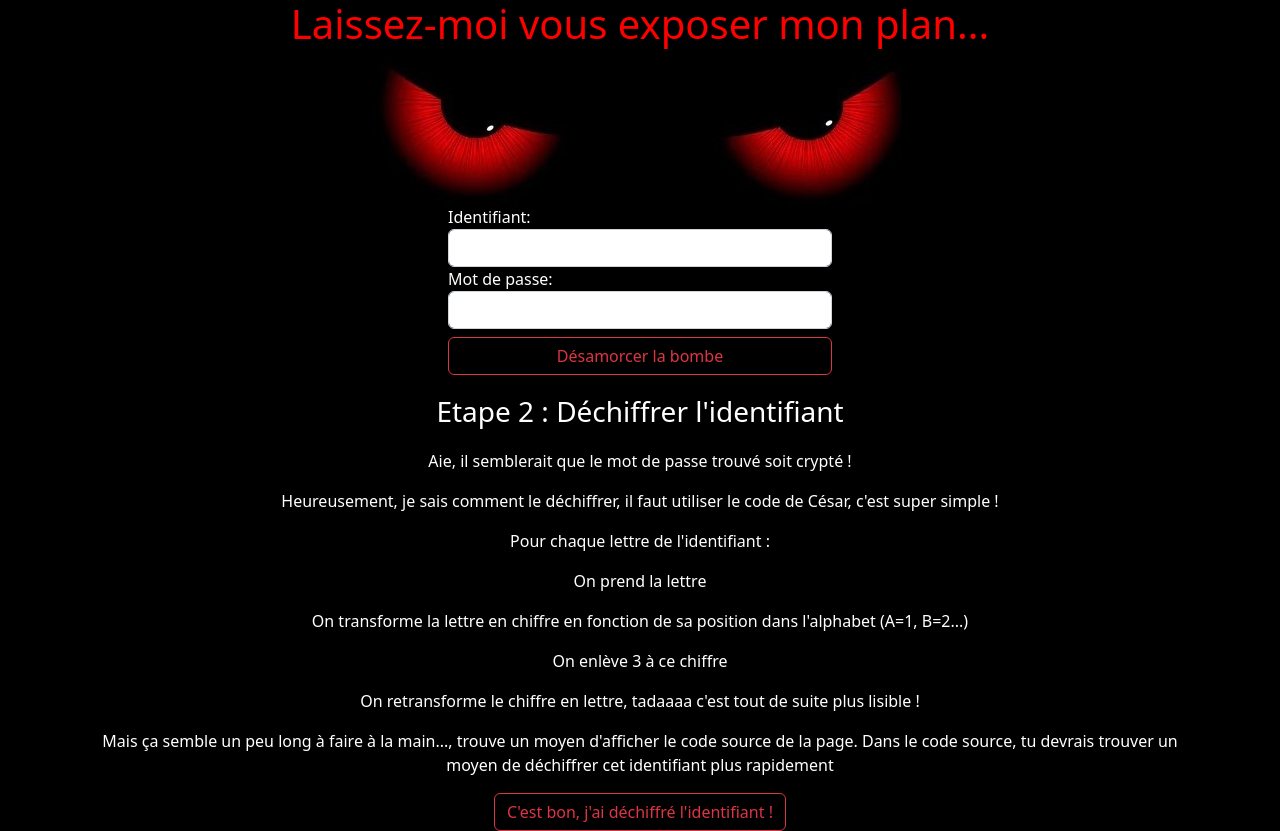
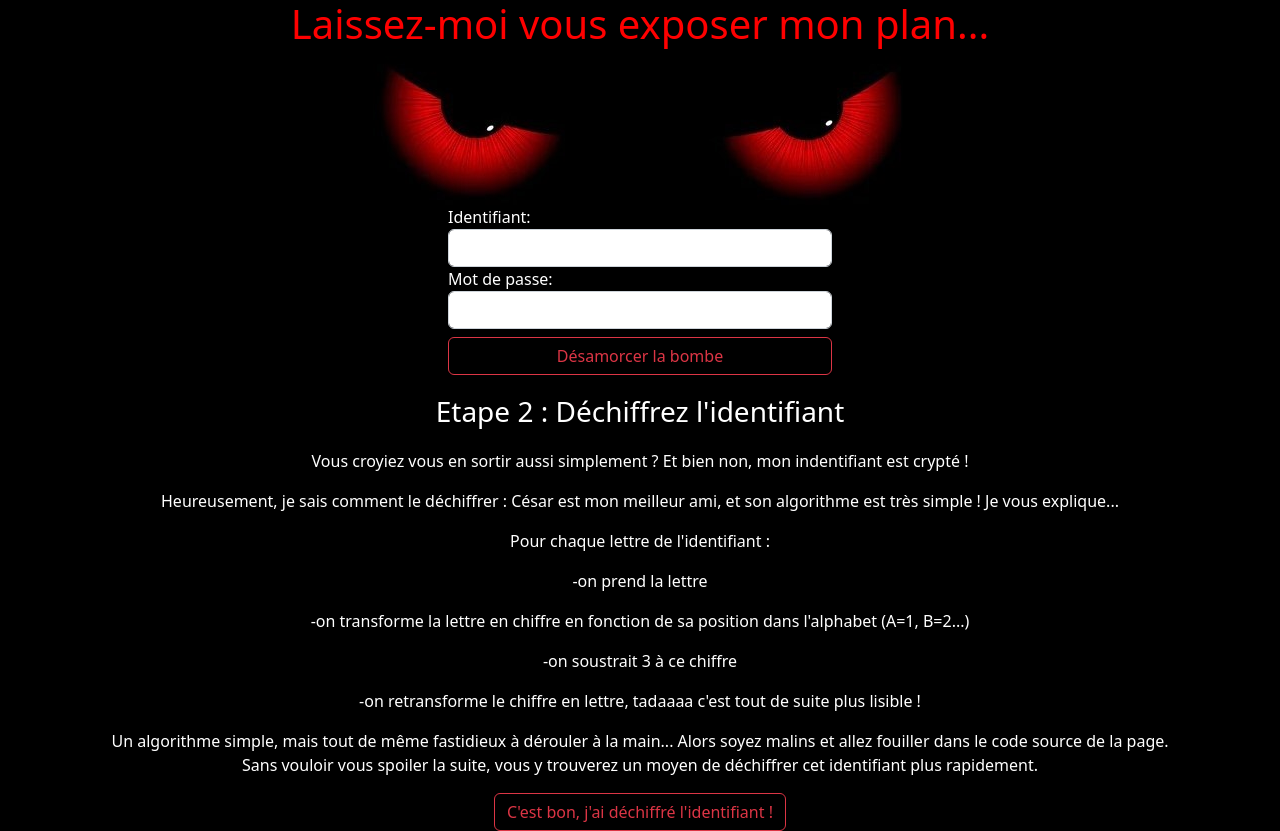
Before and after one commit to MrxColin/we-filles-introduction-programmation, an Angular app in the folder programmation-game/: page /jeu in a window 1280 px wide. Both pictures are taken after a click on the button "C'est bon, j'ai trouvé l'identifiant !". Built offline with nearby package versions, Linux system fonts and the light colour scheme.

Commit message:
Mise à jour des textes

```diff
--- a/programmation-game/src/app/bomb-diffuse/bomb-diffuse.component.html
+++ b/programmation-game/src/app/bomb-diffuse/bomb-diffuse.component.html
@@ -1,5 +1,5 @@
 <div class="fin">
     <img src="./assets/gif.gif" alt="Confetti">
 
-    <h3>Bravo ! Vous avez désamorcer la bombe !</h3>
+    <h3>Bravo ! Vous avez désamorcé la bombe !</h3>
 </div>
--- a/programmation-game/src/app/page-jeu/etape-deux/etape-deux.component.html
+++ b/programmation-game/src/app/page-jeu/etape-deux/etape-deux.component.html
@@ -1,11 +1,11 @@
-<h3>Etape 2 : Déchiffrer l'identifiant</h3>
-<p>Aie, il semblerait que le mot de passe trouvé soit crypté !</p>
-<p>Heureusement, je sais comment le déchiffrer, il faut utiliser le code de César, c'est super simple !</p>
-<p> Pour chaque lettre de l'identifiant :</p>
-<p> On prend la lettre</p>
-<p>On transforme la lettre en chiffre en fonction de sa position dans l'alphabet (A=1, B=2...)</p>
-<p>On enlève 3 à ce chiffre</p>
-<p>On retransforme le chiffre en lettre, tadaaaa c'est tout de suite plus lisible !</p>
-<p>Mais ça semble un peu long à faire à la main..., trouve un moyen d'afficher le code source de la page.
-    Dans le code source, tu devrais trouver un moyen de déchiffrer cet identifiant plus rapidement</p>
+<h3>Etape 2 : Déchiffrez l'identifiant</h3>
+<p>Vous croyiez vous en sortir aussi simplement ? Et bien non, mon indentifiant est crypté !</p>
+<p>Heureusement, je sais comment le déchiffrer : César est mon meilleur ami, et son algorithme est très simple ! Je vous explique...</p>
+<p>Pour chaque lettre de l'identifiant :</p>
+<p> -on prend la lettre</p>
+<p> -on transforme la lettre en chiffre en fonction de sa position dans l'alphabet (A=1, B=2...)</p>
+<p> -on soustrait 3 à ce chiffre</p>
+<p> -on retransforme le chiffre en lettre, tadaaaa c'est tout de suite plus lisible !</p>
+<p>Un algorithme simple, mais tout de même fastidieux à dérouler à la main... Alors soyez malins et allez fouiller dans le code source de la page.
+    Sans vouloir vous spoiler la suite, vous y trouverez un moyen de déchiffrer cet identifiant plus rapidement.</p>
 <button type="button"  class="btn btn-outline-danger" (click)="goToNextStep()">C'est bon, j'ai déchiffré l'identifiant !</button>
--- a/programmation-game/src/app/page-jeu/etape-quatre/etape-quatre.component.html
+++ b/programmation-game/src/app/page-jeu/etape-quatre/etape-quatre.component.html
@@ -1,9 +1,8 @@
-<h3>Etape 5 : Décrypter le mot de passe</h3>
-<p>Encore une fois le mot de passe semble crypté</p>
-<p>Cette fois-ci je ne sais pas comment le decrypter, cependant il s'agit probablement d'un cryptage connu, peut être pouvons nous essayer plusieurs
-    solutions pour le décrypter en espérant que le mot de passe de ce méchant ne soit pas trop sécurisé...
+<h3>Etape 4 : Décryptez le mot de passe</h3>
+<p>Encore une fois,  j'ai crypté mon mot de passe </p>
+<p>Mais cette fois-ci, je ne peux pas vous aider avec un slendide algorithme... Et pour cause, je ne sais pas comment décrypter mon mot de passe de manière explicite !
+    Cependant, je ne suis pas un expert et il s'agit sûrement d'une méthode de cryptage connue.
+    Peut-être Internet pourra-t-il vous aider à trouver le cryptage utilisé, pourvu que le mot de passe ne soit pas trop sécurisé...
 </p>
-<p>Rendez-vous sur https://md5hashing.net/hash, dans la partie verte , copier-coller le mot de passe dans Hash String. Ensuite essayer les différents algorithme de décryptage
-    présent dans la liste Hash Type et appuyer sur Decode jusqu'a trouver le mot de passe.
-</p>
-<p> Ensuite vous pouvez saisir l'identifiant et le mot de passe pour désamorcer la bombe !</p>
+<p>Rendez-vous sur https://hashdecryption.com/decrypt.php, copiez-collez le mot de passe dans le champ en bas de page et faîtes travailler le site (points bonus à celui qui saura nous nommer l'algorithme).</p>
+<p>Et c'est enfin le moment de tenter votre chance et de saisir l'identifiant et le mot de passe trouvés pour désamorcer la bombe !</p>
--- a/programmation-game/src/app/page-jeu/etape-trois/etape-trois.component.html
+++ b/programmation-game/src/app/page-jeu/etape-trois/etape-trois.component.html
@@ -1,10 +1,10 @@
-<h3>Etape 3 : Trouver le mot de passe</h3>
-<p>Bravo ! Nous avons maintenant l'identifiant, cependant il nous faut encore trouver le mot de passe...</p>
-<p>Il semblerait qu'un bouton sur cette page permette d'afficher de dernier, malheureusement le bouton ne semble pas fonctionner...</p>
-<p>Comme pour l'étape 1, inspecter la page. Cette fois-ci, intéressons nous à la partie gauche. On y voit le code HTML de la page,
-    on y retrouve tout les éléments présent sur la page, vous devez parcourir ces éléments jusqu'a trouver le bouton "Afficher le mot de passe"
-</p>
-<p>Une fois le bouton trouvé, vous devriez voir le mot-clé "disabled" au niveau de ce bouton, effacer le et le bouton devrait fonctionner !</p>
+<h3>Etape 3 : Trouvez le mot de passe</h3>
+<p>Malheureusement pour moi, vous progressez vite... Vous êtes maintenant en possession de mon identifiant, mais il vous manque encore le mot de passe !</p>
+<p>Vous aurez peut-être remarqué un bouton très frustrant sur lequel vous ne pouvez cliquer, mais qui semble pourtant si prometteur...</p>
+<p>Comme pour l'étape 1, inspectez la page. Cette fois-ci, intéressez-vous aux Elements de la page. Vous y trouverez le code HTML de la page,
+    qui décrit tous les éléments présents sur la page</p>
+<p>Dépilez et parcourez ces éléments jusqu'à trouver le bouton "Afficher le mot de passe"</p>
+<p>Une fois le bouton trouvé, vous devriez voir le mot-clé "disabled" au niveau de ce bouton, effacez-le et le bouton devrait fonctionner !</p>
 
 <button type="button" disabled  class="btn btn-success" (click)="afficherMDP()">Afficher le mot de passe</button>
 <p *ngIf="mdp">Le mot de passe est : 482c811da5d5b4bc6d497ffa98491e38 </p>
--- a/programmation-game/src/app/page-jeu/etape-un/etape-un.component.html
+++ b/programmation-game/src/app/page-jeu/etape-un/etape-un.component.html
@@ -1,9 +1,9 @@
-<h3>Etape 1 : Trouve l'identifiant</h3>
-<p>Il semblerait que des données concernant l'identifiant soient cachés dans cette page</p>
-<p>Si tu trouves un moyen d'inspecter la page, une fenêtre devrait s'afficher</p>
-<p>Un onglet "Styles" devrait être présent dans cette fenêtre, c'est ici que le design de notre page web est géré, dans cet onglet est décrit la taille et la disposition des différents éléments,
-    la couleur des boutons, la couleur du texte etc..
-</p>
-<p>En cherchant dans l'onglet style, tu devrais trouver une propriété background-color, en remplacant #000 par #FFF, un précieux indice devrait apparaitre</p>
+<h3>Etape 1 : Trouvez mon identifiant</h3>
+<p>Je me suis amusé à disséminer des indices dans les pages de cette application, saurez-vous tous les trouver ?</p>
+<p>Je vais vous aider un peu pour commencer : vous devez trouver un moyen d'inspecter la page, et une fenêtre fantastique s'ouvrira.</p>
+<p>Les onglets "Elements" et "Styles" vous seront utiles dans cette première étape.</p>
+<p>Les styles décrivent l'apparence de la page web, dans cet onglet sont décrits la taille et la disposition des différents éléments,
+    la couleur des boutons, la couleur du texte... Ils sont déterminés dans le code à partir d'un fichier nommé CSS.</p>
+<p>En cherchant dans l'onglet "Style", vous devriez trouver une propriété background-color, en remplacant #000 par #FFF (ou black par white), un précieux indice devrait apparaître.</p>
 <p class="indice">L'identifiant est mhvxlvwuhvphfkdqw</p>
 <button type="button"  class="btn btn-outline-danger" (click)="goToNextStep()">C'est bon, j'ai trouvé l'identifiant !</button>
```
